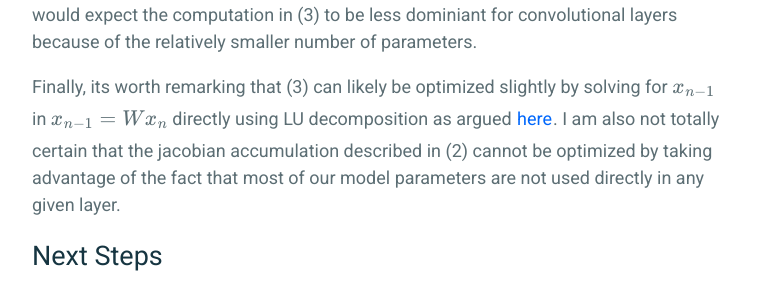
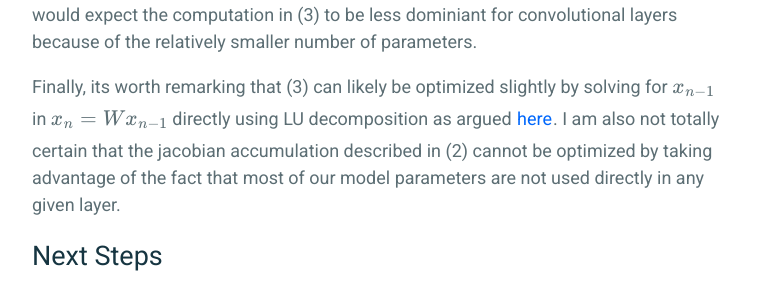
Before and after one commit to frankwang95/frankwang95.github.io, a Jekyll site: the page built from _posts/2024-02-19-adjoint-method-invertible-networks.md, in a window 1280 px wide and 900 px high, scrolled down 3054 px. Shown: the part 155-453 px from the top of the window, without its empty margins (258-1020 px from the left). Built offline with Jekyll 4.4.1, drawn with Linux system fonts in a browser that asks for light colours; formulas are drawn with MathJax 3.

```diff
--- a/_posts/2024-02-19-adjoint-method-invertible-networks.md
+++ b/_posts/2024-02-19-adjoint-method-invertible-networks.md
@@ -7,7 +7,7 @@ tags: autodiff gradients machine-learning
 
 We've discussed Neural ODEs in some depth in the past. One of the benefits of NODEs is constant memory scaling as a function of network depth which is made possible by calculating the gradient via the [adjoint method](). This comes with a limitation that the width of the network must remain constant.
 
-We also spent some time discussing the tradeoffs of different forms of [jacobian accumulation](). One thing that stands out from our discussion is that when taking the jacobian of a sequence of functions, if all our functions are consistent in the dimensionality of their inputs and outputs, then all jacobian accumulations require the same number of FLOPs to compute. Thus we can take Jacobians with constant memory without needing to make computational tradeoffs.
+We also spent some time discussing the tradeoffs of different forms of [jacobian accumulation](https://frankwang95.github.io/2020/05/fwd-vs-reverse-mode-autodiff). One thing that stands out from our discussion is that when taking the jacobian of a sequence of functions, if all our functions are consistent in the dimensionality of their inputs and outputs, then all jacobian accumulations require the same number of FLOPs to compute. Thus we can take Jacobians with constant memory without needing to make computational tradeoffs.
 
 I thought there was some potential that these concepts were related. In particular, under the constraint that each layer of a network preserved dimensionality, we could find an accumulation that allows us to take the gradient with memory constant in the network depth and at the same computational cost as backpropagation. Any cursory analysis of a small example shows this not to be the case. Imposing the constraints on the intermediate dimensionality of a neural network does not enable better scaling of memory through different Jacobian accumulations.
 
@@ -62,7 +62,7 @@ We can also estimate the computational cost of these memory savings. For a model
 
 These calculations ignore the final loss layer, activations, and biases. We also note that compared to our theoretical analysis above, we are differentiate with respect to the model parameters as opposed to its inputs. The former is typically much larger and this has the effect that (2) comes to dominate the FLOP cost in the decompositions above. Therefore, the compuational overhead of invertible networks becomes neglegable for very large models. The equivalent calculation for convolutional models I think would be similar but smaller. I have not taken the time to work out the precise cost to invert convolutional layers but if they are similar to the inverse fully connected layers, we would expect the computation in (3) to be less dominiant for convolutional layers because of the relatively smaller number of parameters.
 
-Finally, its worth remarking that (3) can likely be optimized slightly by solving for $$x_{n-1}$$ in $$x_{n-1} = W x_n$$ directly using LU decomposition as argued [here](https://gregorygundersen.com/blog/2020/12/09/matrix-inversion). I am also not totally certain that the jacobian accumulation described in (2) cannot be optimized by taking advantage of the fact that most of our model parameters are not used directly in any given layer.
+Finally, its worth remarking that (3) can likely be optimized slightly by solving for $$x_{n-1}$$ in $$x_n = W x_{n-1}$$ directly using LU decomposition as argued [here](https://gregorygundersen.com/blog/2020/12/09/matrix-inversion). I am also not totally certain that the jacobian accumulation described in (2) cannot be optimized by taking advantage of the fact that most of our model parameters are not used directly in any given layer.
 
 # Next Steps
 
```
